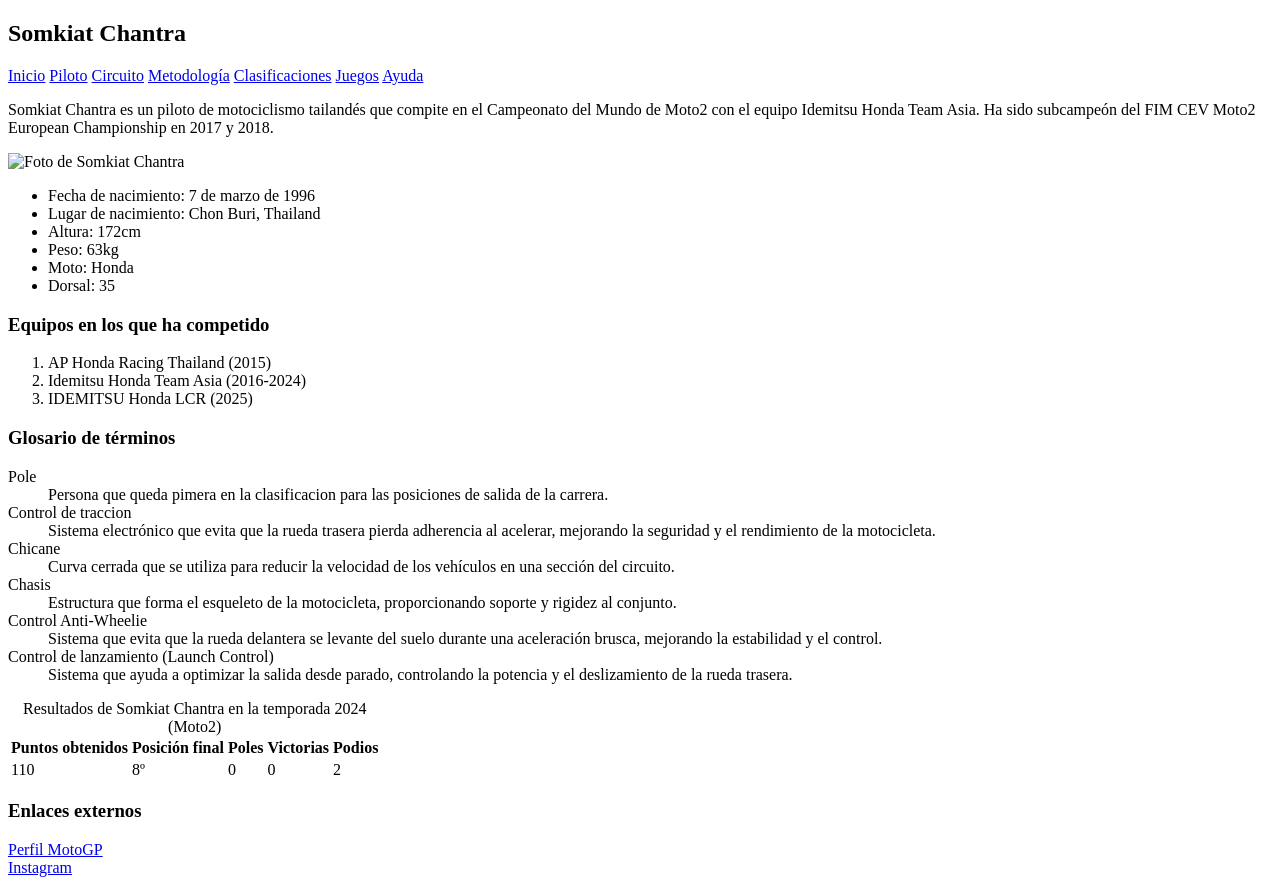
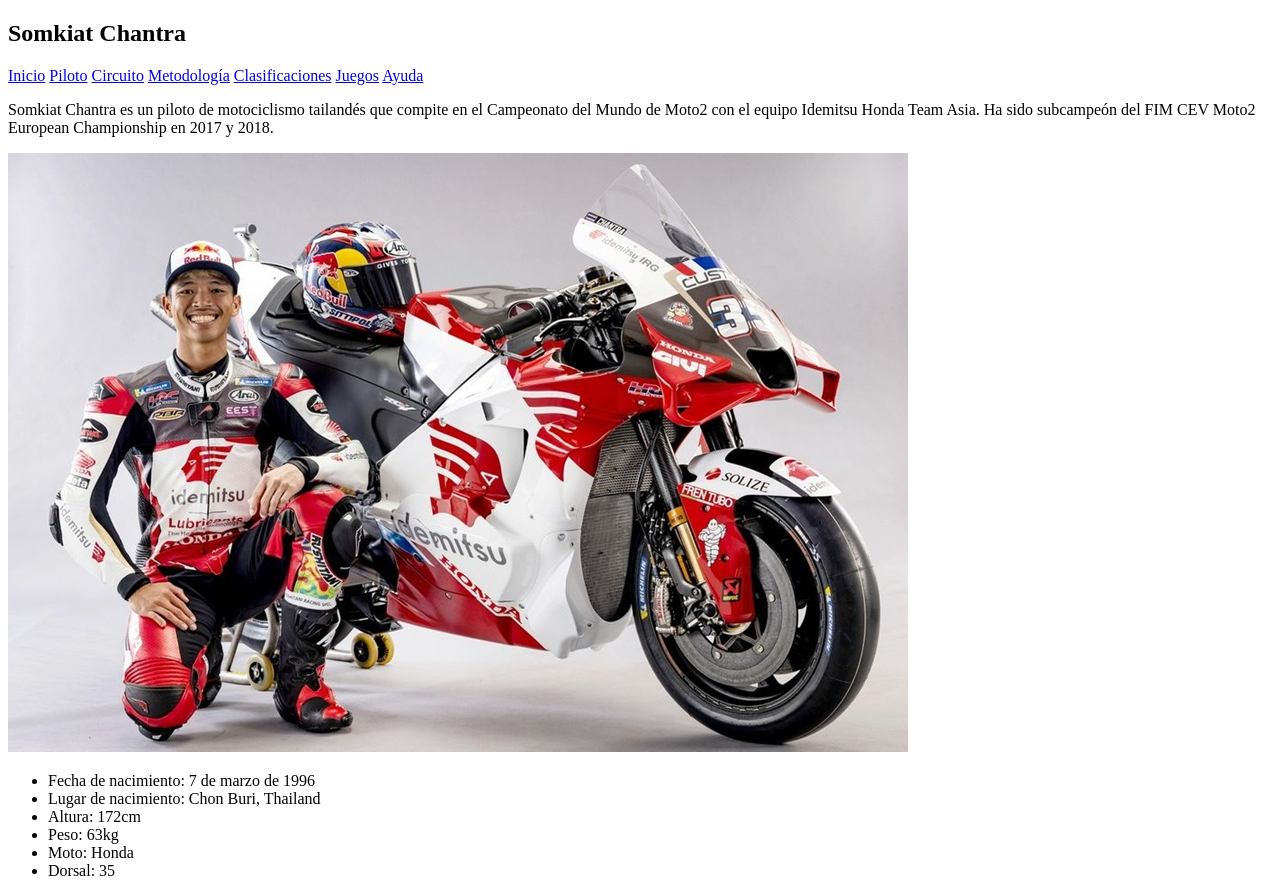
Before and after one commit to AndresZbr/SEW, a plain HTML site: page MotoGP-Desktop/piloto.html in a window 1280 px wide. Shown: the top 883 px of the page. Drawn offline with Linux system fonts and the light colour scheme.

Commit message:
Update piloto.html

```diff
--- a/MotoGP-Desktop/piloto.html
+++ b/MotoGP-Desktop/piloto.html
@@ -36,7 +36,7 @@
             <!-- Imagen para pantallas grandes (mas de 800px) -->
             <source media="min-width: 800px" srcset="multimedia/Somkiat Chantra Grande.jpg">
 
-            <img src="multimedia/Somkiat-Chantra-grande.jpg" alt="Foto de Somkiat Chantra" />
+            <img src="multimedia/Somkiat Chantra Grande.jpg" alt="Foto de Somkiat Chantra" />
         </picture>
 
         <ul>
```
